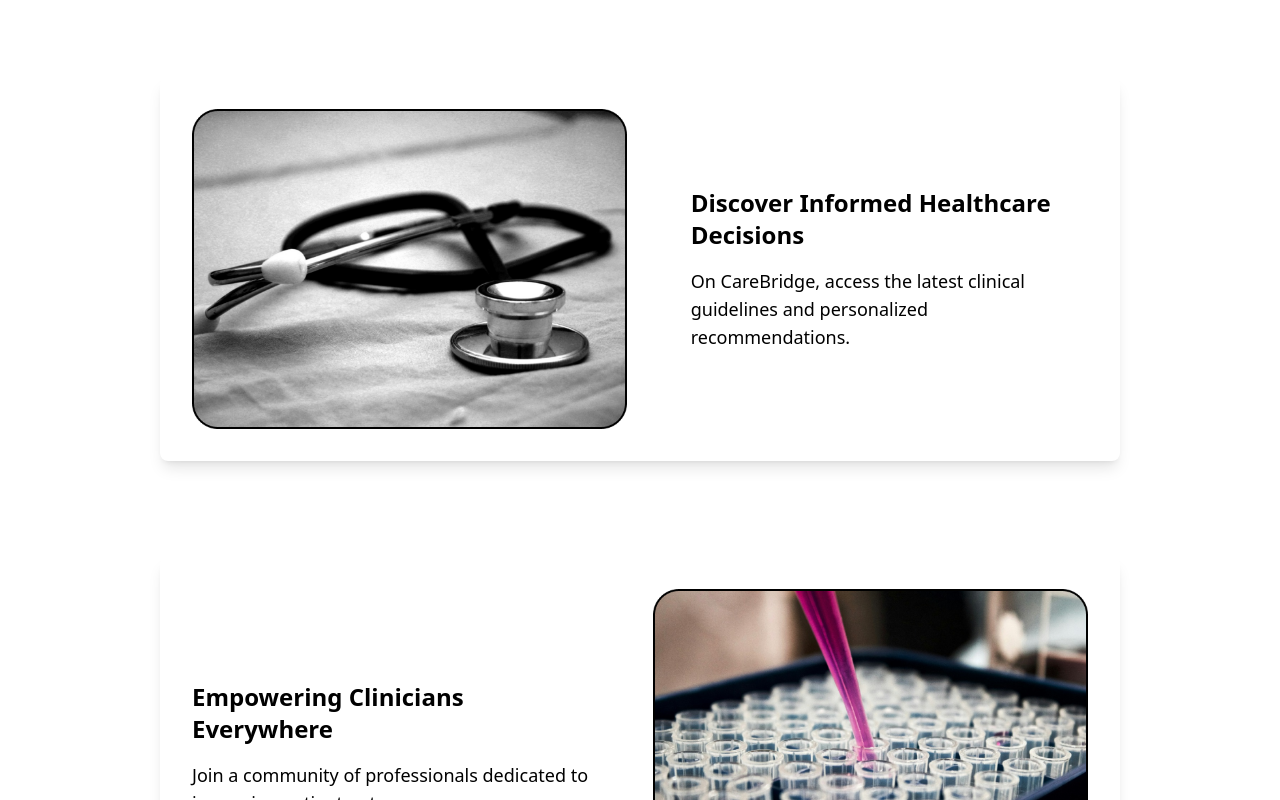
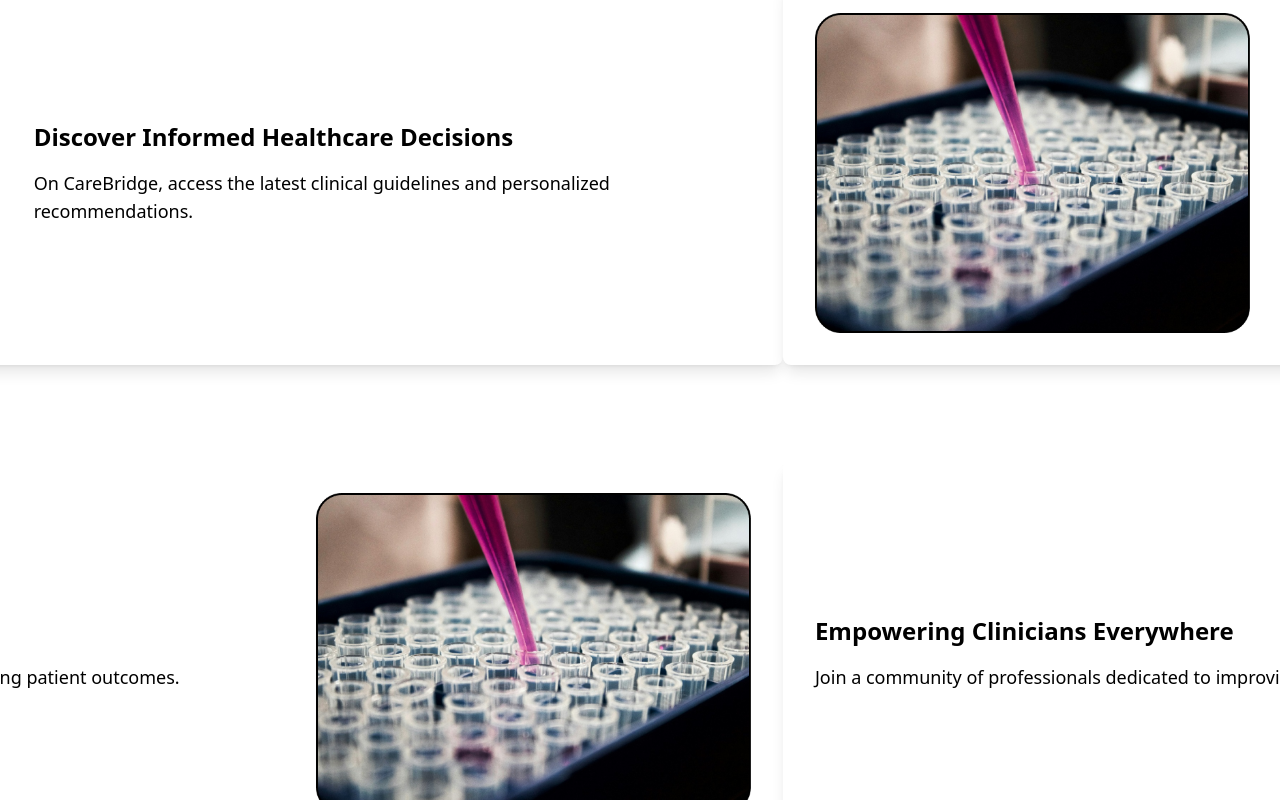
Before and after one commit to AarishShah/CareBridge, a React (Vite) app in the folder frontend/: page / in a window 1280 px wide. Shown: the part 420-1220 px from the top of the page. Built offline with nearby package versions, Linux system fonts and the light colour scheme.

Commit message:
chore: Add react-slick and slick-carousel dependencies for dynamic section slideshow

```diff
--- a/frontend/package.json
+++ b/frontend/package.json
@@ -16,7 +16,9 @@
     "react": "^18.2.0",
     "react-dom": "^18.2.0",
     "react-icons": "^5.2.1",
-    "react-router-dom": "^6.23.1"
+    "react-router-dom": "^6.23.1",
+    "react-slick": "^0.30.2",
+    "slick-carousel": "^1.8.1"
   },
   "devDependencies": {
     "@types/react": "^18.2.66",
--- a/frontend/src/components/DynamicSection.jsx
+++ b/frontend/src/components/DynamicSection.jsx
@@ -1,19 +1,57 @@
+// DynamicSection.js
+import React from 'react';
+import Slider from 'react-slick';
+import 'slick-carousel/slick/slick.css';
+import 'slick-carousel/slick/slick-theme.css';
 import image from '../assets/3.png';
 import image1 from '../assets/4.png';
 
+const sections = [
+  {
+    img: image,
+    alt: 'Healthcare',
+    title: 'Discover Informed Healthcare Decisions',
+    description: 'On CareBridge, access the latest clinical guidelines and personalized recommendations.',
+  },
+  {
+    img: image1,
+    alt: 'Clinicians',
+    title: 'Empowering Clinicians Everywhere',
+    description: 'Join a community of professionals dedicated to improving patient outcomes.',
+  },
+];
+
 export default function DynamicSection() {
+  const allSections = [...sections, ...sections];
+
+  const settings = {
+    dots: true,
+    infinite: true,
+    speed: 4000, // Slow speed for continuous sliding
+    slidesToShow: 1,
+    slidesToScroll: 1,
+    autoplay: true,
+    autoplaySpeed: 0, // For continuous sliding
+    cssEase: 'linear', // Smooth transition
+    pauseOnHover: false, // Do not pause on hover
+    arrows: false, // Hide arrows for cleaner look
+  };
+
   return (
-    <div className="px-40 py-24">
+    <div className="overflow-hidden">
+      <Slider {...settings}>
+        {allSections.map((section, index) => (
+          <div key={index} style={{ display: 'flex' }}>
+            <div style={{ width: '100%' }}>
               {/* First Section */}
               <div className="flex items-center mb-24 bg-white rounded-lg shadow-lg p-8">
-        <img src={image} alt="Healthcare" className="mr-16 h-80 w-112 rounded-lg object-cover" />
+                <img src={section.img} alt={section.alt} className="mr-16 h-80 w-112 rounded-lg object-cover" />
                 <div className="ml-auto text-left">
                   <h2 className="text-2xl font-semibold mb-4">
-            Discover Informed Healthcare Decisions
+                    {section.title}
                   </h2>
                   <p className="text-lg">
-            On CareBridge, access the latest clinical guidelines
-            and personalized recommendations.
+                    {section.description}
                   </p>
                 </div>
               </div>
@@ -32,5 +70,9 @@ export default function DynamicSection() {
                 <img src={image1} alt="Clinicians" className="h-80 w-112 rounded-lg object-cover ml-auto" />
               </div>
             </div>
+          </div>
+        ))}
+      </Slider>
+    </div>
   );
 }
```
Also changed, not shown: 1 other file (tests, documents, lock files or other folders). Lines whose indentation alone changed are shown as unchanged.
